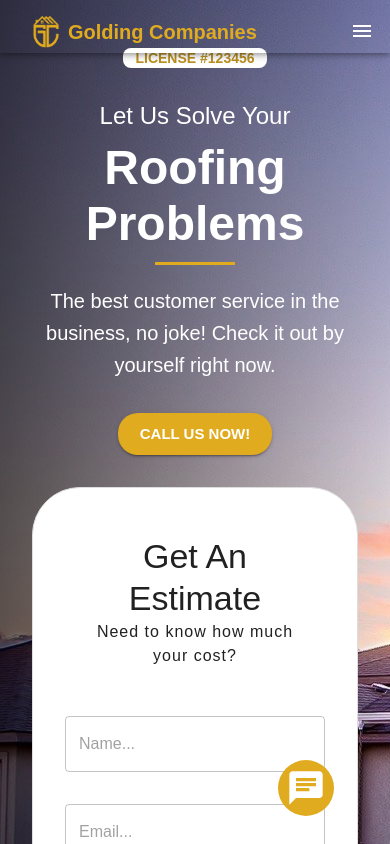
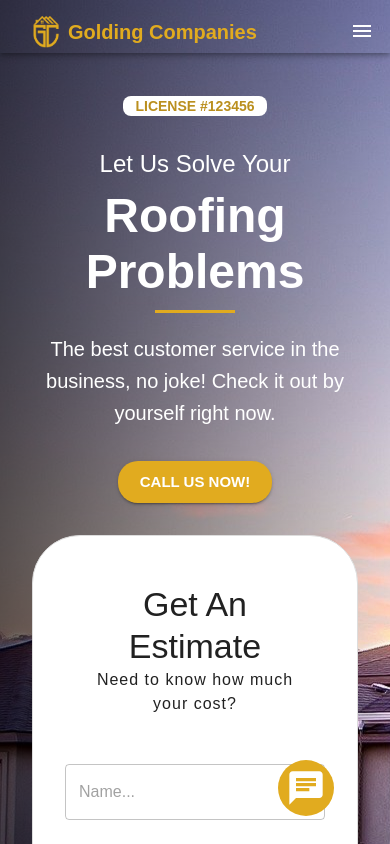
Before and after one commit to ryan0626-bit/golding, a React (Create React App) app in the folder frontend/: page / in a window 390 px wide. Shown: the top 844 px of the page. Built offline with nearby package versions, Linux system fonts and the light colour scheme.

Commit message:
Update Mobile Nav

```diff
--- a/frontend/src/home/main-tile/index.js
+++ b/frontend/src/home/main-tile/index.js
@@ -13,6 +13,9 @@ const useStyles = makeStyles(theme => ({
     display: 'flex',
     flexDirection: 'row',
     flexWrap: 'wrap',
+    [theme.breakpoints.down('sm')]: {
+      paddingTop: '3rem',
+    },
   },
   backgroundOverlay: {
     position: 'absolute',
```
Also changed, not shown: 2 other files (tests, documents, lock files or other folders).
